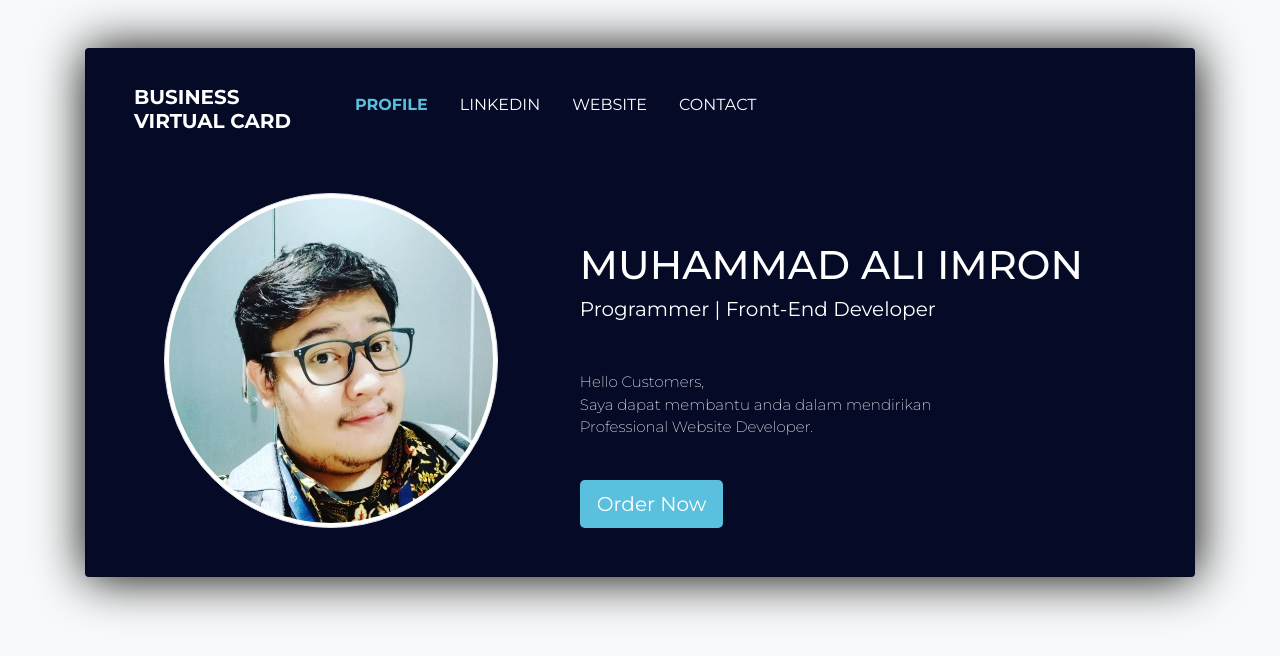
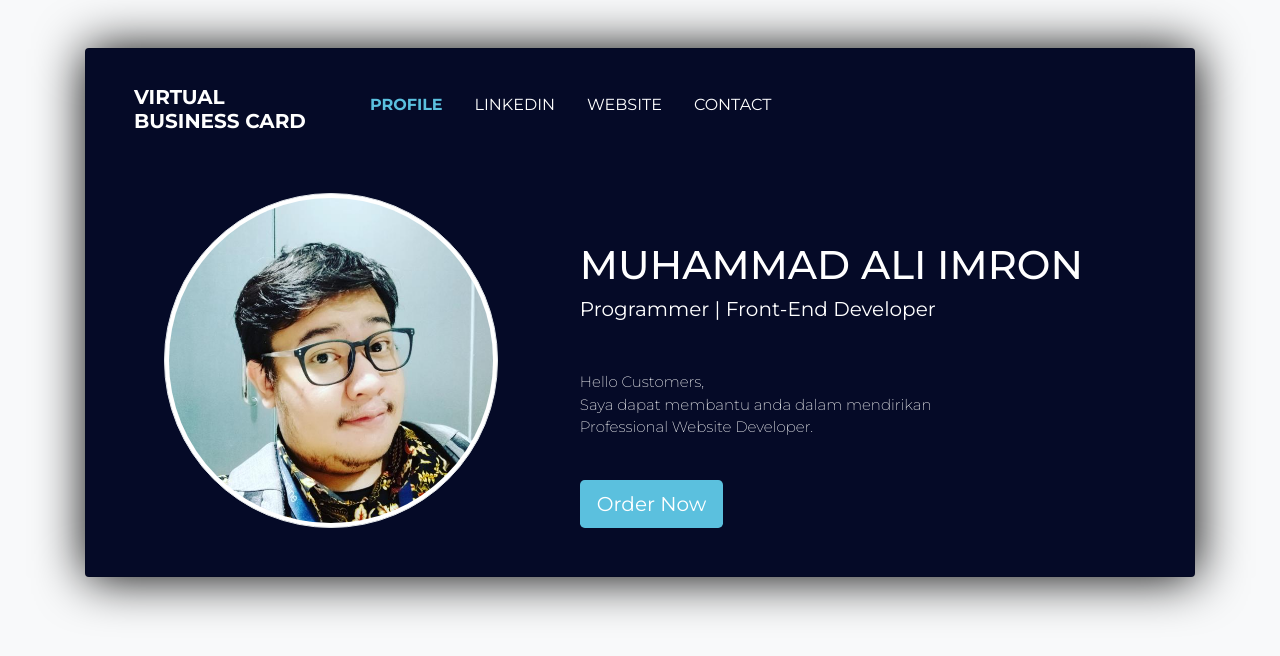
Before and after one commit to alimasterprogram/alimasterprogram.github.io, a plain HTML site: page index.html in a window 1280 px wide. Drawn offline with nearby package versions, Linux system fonts and the light colour scheme.

Commit message:
Ubah Title

```diff
--- a/index.html
+++ b/index.html
@@ -16,7 +16,7 @@
 
     <!-- My Icon -->
     <link rel="icon" href="img/card.png">
-    <title>Business Virtual Card</title>
+    <title>Virtual Business Card</title>
   </head>
   <body class="bg-light">
 
@@ -30,7 +30,7 @@
 
           <!-- NavBar -->
           <nav class="nav mt-3">
-            <h5 class="mr-5">Business<br>Virtual Card</h5>
+            <h5 class="mr-5">Virtual<br>Business Card</h5>
 
             <a class="nav-link active" href="#">Profile</a>
             <a class="nav-link" href="https://www.linkedin.com/in/muhammad-ali-imron/">LinkedIn</a>
```
